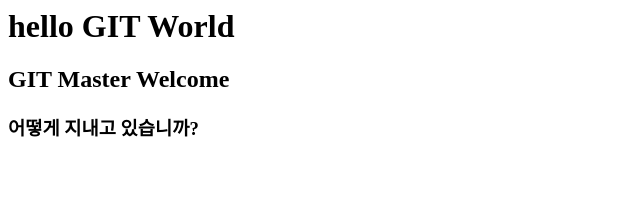
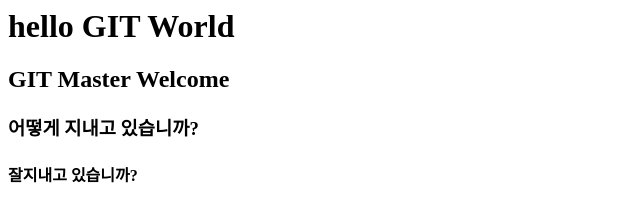
Before and after one commit to seongill/gitstudy11, a plain HTML site: page index.htm in a window 1280 px wide. Shown: the whole page, without its empty margins (0-640 px from the left). Drawn offline with Linux system fonts and the light colour scheme.

Commit message:
good day

```diff
--- a/index.htm
+++ b/index.htm
@@ -1,3 +1,4 @@
 <h1>hello GIT World</h1>
 <h2>GIT Master Welcome</h2>
 <h3>어떻게 지내고 있습니까?</h3>
+<h4>잘지내고 있습니까?</h4>
```
